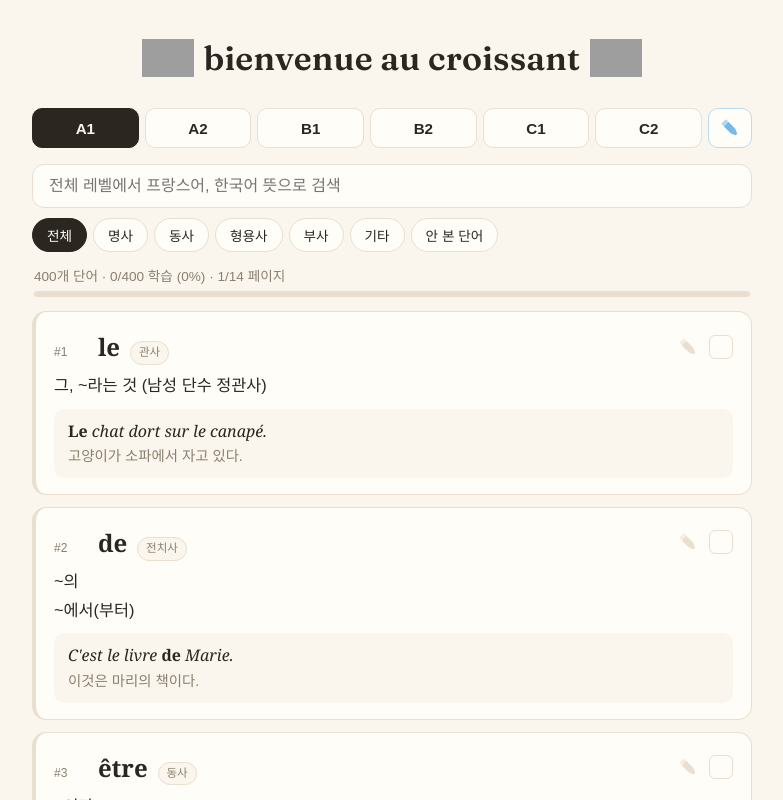
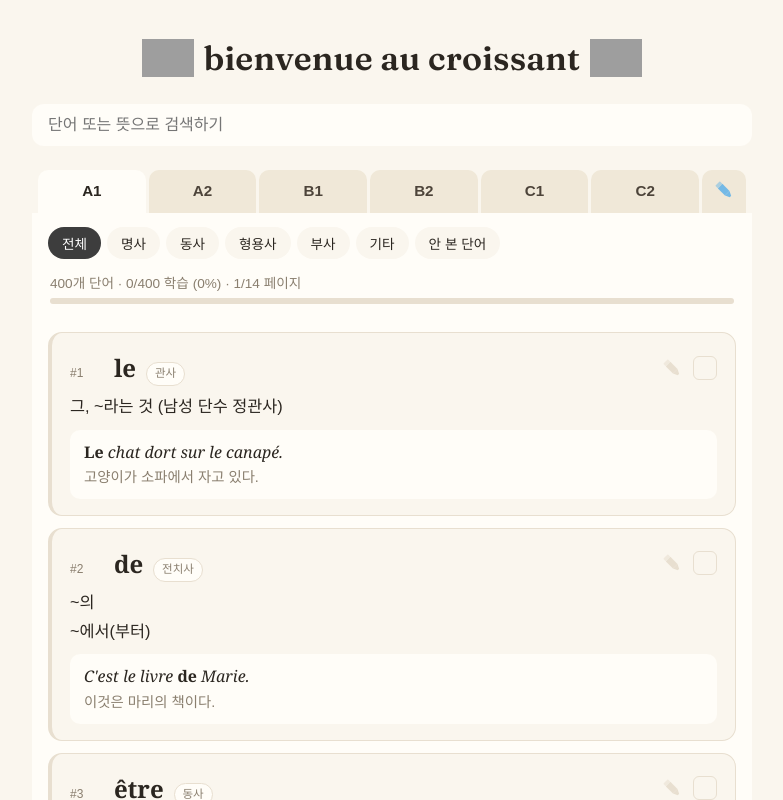
Before and after one commit to hyunahparc/bienvenue-au-croissant, a React (Vite) app: page / in a window 1280 px wide. Shown: the top 800 px of the page, without its empty margins (248-1031 px from the left). Built offline with nearby package versions, Linux system fonts and the light colour scheme; grey boxes are pictures that could not be loaded.

Commit message:
style: redesign into folder-tab layout, remove generic borders

```diff
--- a/src/App.jsx
+++ b/src/App.jsx
@@ -91,6 +91,14 @@ export default function App() {
         </h1>
       </header>
 
+      <input
+        type="search"
+        className="search search-global"
+        placeholder="단어 또는 뜻으로 검색하기"
+        value={query}
+        onChange={(e) => setQuery(e.target.value)}
+      />
+
       <nav className="levels">
         {LEVELS.map((lv) => {
           const has = lv in WORDS_BY_LEVEL
@@ -115,18 +123,7 @@ export default function App() {
         </button>
       </nav>
 
-      <div className="controls">
-        <input
-          type="search"
-          className="search"
-          placeholder={
-            isHighlightsView
-              ? '형광펜 친 단어 중에서 검색'
-              : '전체 레벨에서 프랑스어, 한국어 뜻으로 검색'
-          }
-          value={query}
-          onChange={(e) => setQuery(e.target.value)}
-        />
+      <div className="folder">
         <div className="chips">
           {POS_FILTERS.map((f) => (
             <button
@@ -145,7 +142,6 @@ export default function App() {
               안 본 단어
             </button>
           )}
-        </div>
         </div>
 
         <p className="count">
@@ -200,5 +196,6 @@ export default function App() {
           </nav>
         )}
       </div>
+    </div>
   )
 }
--- a/src/index.css
+++ b/src/index.css
@@ -11,6 +11,8 @@
   --fem-soft: #fdeaf1;
   --mf: #7048b6;
   --mf-soft: #f1eafb;
+  --tab-bg: #f0e8d8;
+  --tab-hover: #f6f0e4;
 }
 
 * { box-sizing: border-box; }
@@ -56,33 +58,40 @@ body {
   flex-shrink: 0;
 }
 
-/* 레벨 탭 */
+/* 레벨 탭 — 파일 폴더에서 삐죽 나온 탭 느낌 */
 .levels {
   display: flex;
-  gap: 6px;
-  margin: 24px 0 16px;
+  gap: 3px;
+  margin: 24px 0 0;
+  padding: 0 6px;
+  position: relative;
+  z-index: 1;
 }
 
 .level-tab {
   flex: 1;
-  padding: 8px 0;
-  border: 1px solid var(--line);
-  border-radius: 10px;
-  background: var(--card);
-  color: var(--ink);
+  padding: 9px 0 12px;
+  border: none;
+  border-radius: 10px 10px 0 0;
+  background: var(--tab-bg);
+  color: #4d443a;
   font-weight: 700;
   font-size: 0.95rem;
   cursor: pointer;
+  transition: background 0.15s, color 0.15s;
+}
+
+.level-tab:not(.active):not(:disabled):hover {
+  background: var(--tab-hover);
 }
 
 .level-tab.active {
-  background: var(--ink);
-  border-color: var(--ink);
-  color: var(--bg);
+  background: var(--card);
+  color: var(--ink);
 }
 
 .level-tab:disabled {
-  opacity: 0.35;
+  opacity: 0.4;
   cursor: not-allowed;
 }
 
@@ -91,23 +100,28 @@ body {
   display: flex;
   align-items: center;
   justify-content: center;
-  border-color: #b8dcf5;
   color: #74b9e6;
 }
 
 .level-tab.highlight-tab.active {
   background: #a5d8ff;
-  border-color: #a5d8ff;
   color: var(--ink);
+}
+
+/* 탭이 얹히는 폴더 속지: 검색부터 페이저까지 전부 하나의 흰 면으로 이어진다 */
+.folder {
+  background: var(--card);
+  border-radius: 0 0 14px 14px;
+  padding: 14px 16px 20px;
 }
 
 /* 검색 & 필터 */
 .search {
   width: 100%;
   padding: 12px 16px;
-  border: 1px solid var(--line);
+  border: none;
   border-radius: 12px;
-  background: var(--card);
+  background: var(--bg);
   font-size: 1rem;
   color: var(--ink);
 }
@@ -128,22 +142,27 @@ body {
   display: flex;
   flex-wrap: wrap;
   gap: 6px;
-  margin-top: 10px;
+}
+
+.search-global {
+  display: block;
+  width: 100%;
+  margin: 20px 0 0;
+  background: var(--card);
 }
 
 .chip {
   padding: 6px 14px;
-  border: 1px solid var(--line);
+  border: none;
   border-radius: 999px;
-  background: var(--card);
+  background: var(--bg);
   color: var(--ink);
   font-size: 0.85rem;
   cursor: pointer;
 }
 
 .chip.active {
-  background: var(--ink);
-  border-color: var(--ink);
+  background: #3d3d3d;
   color: #fff;
 }
 
@@ -157,7 +176,7 @@ body {
   height: 6px;
   border-radius: 999px;
   background: var(--line);
-  margin: 0 2px 14px;
+  margin: 0 2px 28px;
   overflow: hidden;
 }
 
@@ -176,7 +195,7 @@ body {
 }
 
 .card {
-  background: var(--card);
+  background: var(--bg);
   border: 1px solid var(--line);
   border-left: 4px solid var(--line);
   border-radius: 14px;
@@ -238,7 +257,7 @@ body {
   font-size: 0.72rem;
   padding: 2px 8px;
   border-radius: 999px;
-  background: var(--bg);
+  background: var(--card);
   border: 1px solid var(--line);
   color: var(--muted);
   white-space: nowrap;
@@ -252,7 +271,7 @@ body {
 }
 
 .gender-badge {
-  background: var(--bg);
+  background: var(--card);
   border: 1px solid var(--line);
   color: var(--muted);
 }
@@ -320,7 +339,7 @@ body {
 .example {
   margin-top: 10px;
   padding: 10px 14px;
-  background: var(--bg);
+  background: var(--card);
   border-radius: 10px;
 }
 
@@ -359,7 +378,7 @@ body {
   padding: 8px 16px;
   border: 1px solid var(--line);
   border-radius: 10px;
-  background: var(--card);
+  background: var(--bg);
   color: var(--ink);
   font-size: 0.9rem;
   cursor: pointer;
```
Lines whose indentation alone changed are shown as unchanged.
